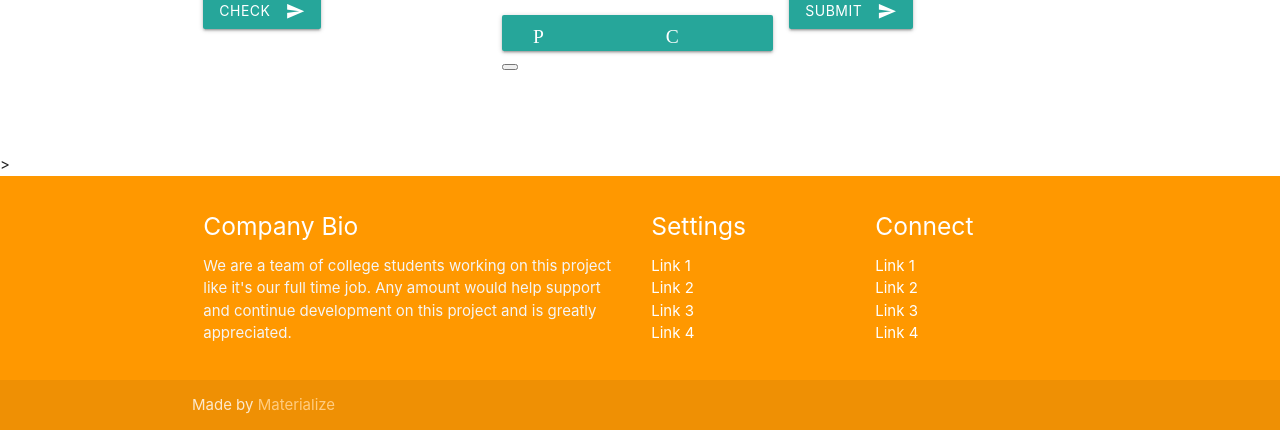
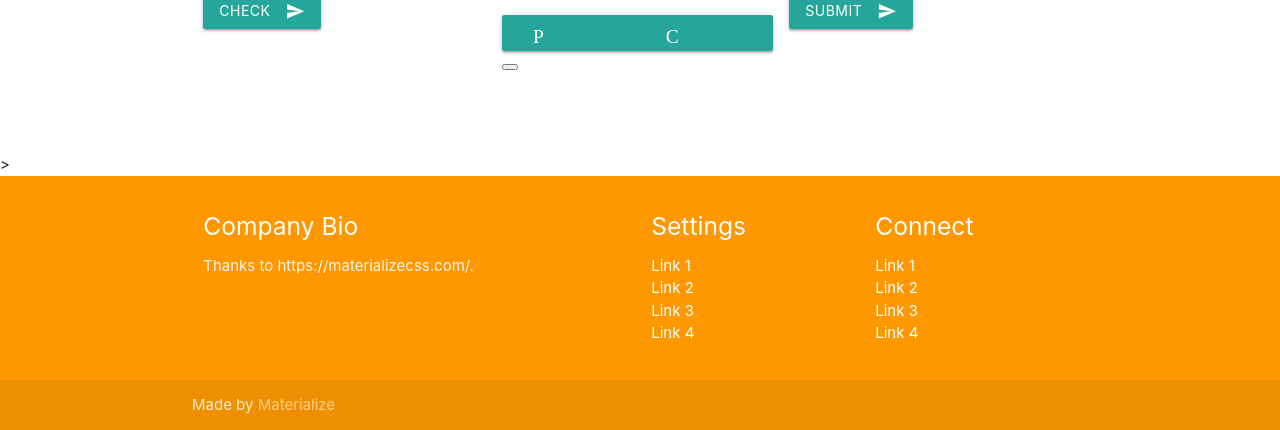
Before and after one commit to xmenhaiderali/House-Price-Prediction, a Flask app: page / in a window 1280 px wide. Shown: the part 946-1376 px from the top of the page. Run offline with Flask 2, Linux system fonts and the light colour scheme; parts of the project's set-up code (start-up, migrations or seed data) failed here and were passed over; some libraries are stand-ins or nearby versions.

Commit message:
Update index.html

```diff
--- a/templates/index.html
+++ b/templates/index.html
@@ -148,7 +148,7 @@
       <div class="row">
         <div class="col l6 s12">
           <h5 class="white-text">Company Bio</h5>
-          <p class="grey-text text-lighten-4">We are a team of college students working on this project like it's our full time job. Any amount would help support and continue development on this project and is greatly appreciated.</p>
+          <p class="grey-text text-lighten-4">Thanks to https://materializecss.com/.</p>
 
 
         </div>
```
